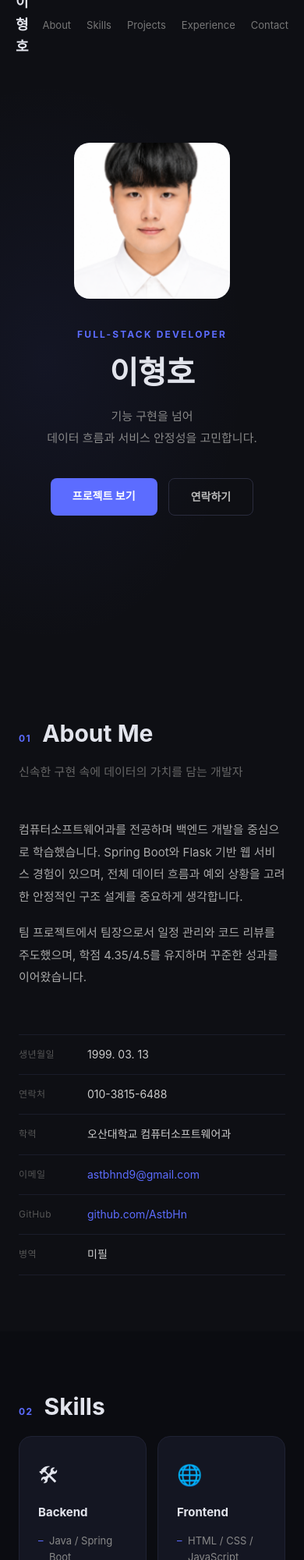
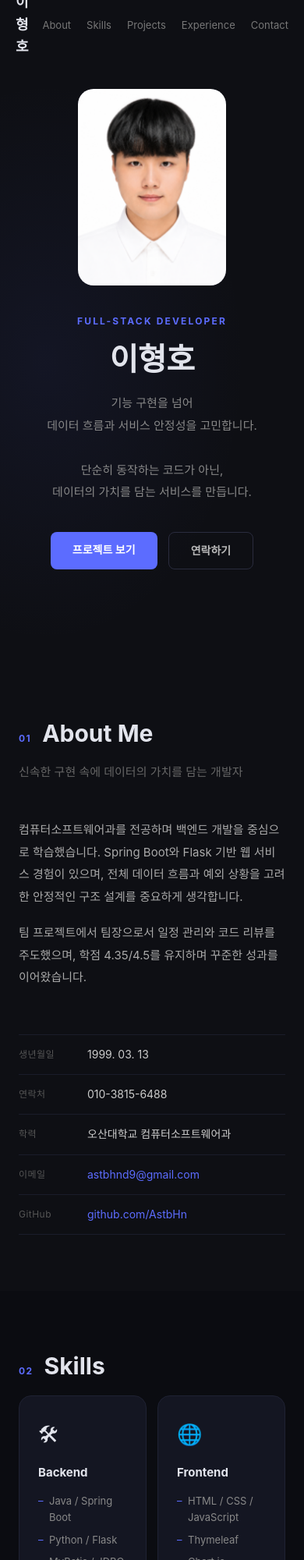
Before and after one commit to AstbHn/portfolio, a plain HTML site: page index.html in a window 390 px wide. Shown: the top 2000 px of the page at 78% size. Drawn offline with Linux system fonts and the light colour scheme; a web font is replaced by a local one.

Commit message:
fix: 사진 크기 및 설명 보안

```diff
--- a/css/style.css
+++ b/css/style.css
@@ -223,8 +223,8 @@ button { font-family: inherit; }
 
 .hero-figure {
   flex-shrink: 0;
-  width: 270px;
-  height: 270px;
+  width: 240px;
+  height: 318px;
 }
 
 .hero-figure img {
@@ -232,6 +232,7 @@ button { font-family: inherit; }
   height: 100%;
   border-radius: 20px;
   object-fit: cover;
+  object-position: center top;
   background: #1a1c2e;
 }
 
@@ -675,11 +676,7 @@ button { font-family: inherit; }
   transition: all 0.25s;
 }
 
-.contact-card-static {
-  cursor: default;
-}
-
-.contact-card:not(.contact-card-static):hover {
+.contact-card:hover {
   border-color: #5c6cff;
   transform: translateY(-5px);
   box-shadow: 0 14px 36px rgba(92, 108, 255, 0.14);
@@ -723,7 +720,7 @@ button { font-family: inherit; }
     text-align: center;
     gap: 36px;
   }
-  .hero-figure { width: 200px; height: 200px; }
+  .hero-figure { width: 190px; height: 252px; }
   .hero-actions { justify-content: center; }
 
   .about-body { grid-template-columns: 1fr; gap: 40px; }
--- a/index.html
+++ b/index.html
@@ -31,7 +31,7 @@
       <div class="hero-text">
         <p class="hero-label">Full-Stack Developer</p>
         <h1 class="hero-name">이형호</h1>
-        <p class="hero-desc">기능 구현을 넘어<br>데이터 흐름과 서비스 안정성을 고민합니다.</p>
+        <p class="hero-desc">기능 구현을 넘어<br>데이터 흐름과 서비스 안정성을 고민합니다.<br><br>단순히 동작하는 코드가 아닌,<br>데이터의 가치를 담는 서비스를 만듭니다.</p>
         <div class="hero-actions">
           <a href="#projects" class="btn btn-primary">프로젝트 보기</a>
           <a href="#contact" class="btn btn-outline">연락하기</a>
@@ -77,10 +77,6 @@
           <div class="info-row">
             <span class="info-key">GitHub</span>
             <span class="info-val"><a href="https://github.com/AstbHn" target="_blank">github.com/AstbHn</a></span>
-          </div>
-          <div class="info-row">
-            <span class="info-key">병역</span>
-            <span class="info-val">미필</span>
           </div>
         </div>
       </div>
@@ -384,12 +380,12 @@
       </div>
       <p class="section-lead">함께 만들어 나갈 기회를 기다립니다.</p>
       <div class="contact-grid">
-        <div class="contact-card contact-card-static fade-up">
+        <div class="contact-card fade-up">
           <span class="contact-icon">📱</span>
           <span class="contact-label">Phone</span>
           <span class="contact-val">010-3815-6488</span>
         </div>
-        <div class="contact-card contact-card-static fade-up">
+        <div class="contact-card fade-up">
           <span class="contact-icon">✉️</span>
           <span class="contact-label">Email</span>
           <span class="contact-val">astbhnd9@gmail.com</span>
```
